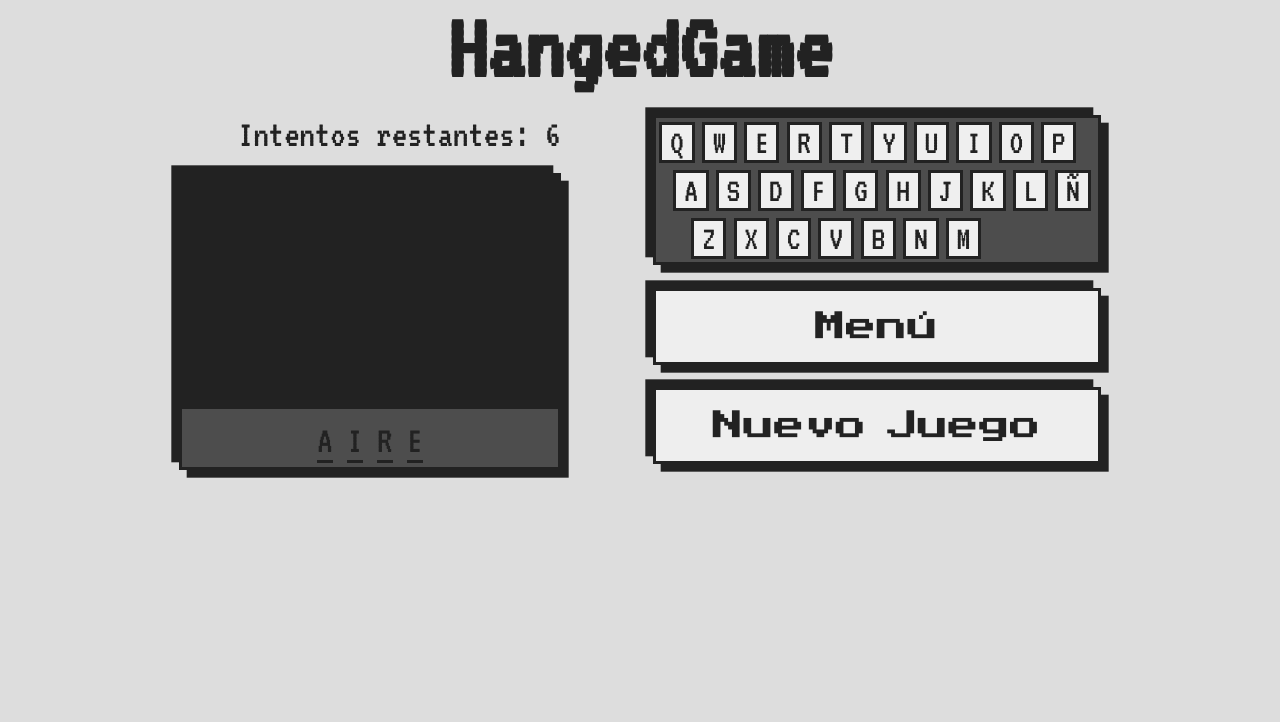
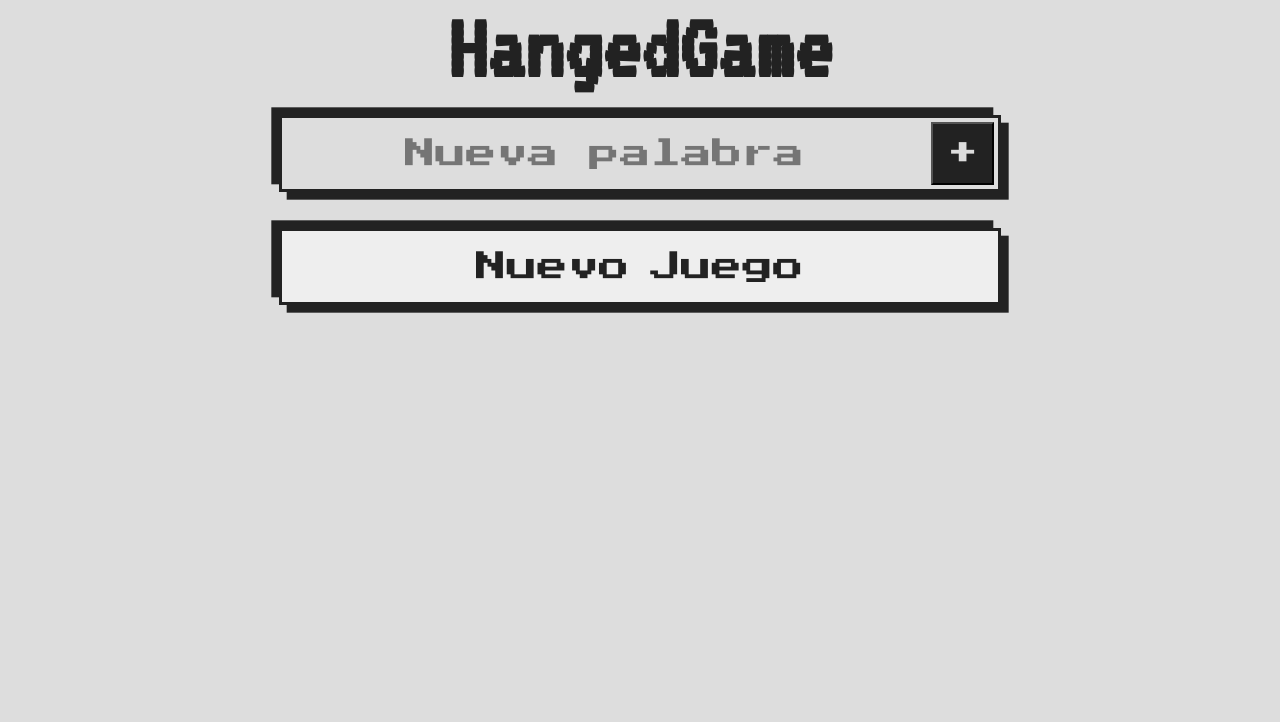
Before and after one commit to pablohernandezm/pablohernandezm.github.io, a plain HTML site: page Hangedgame/index.html in a window 1280 px wide. Both pictures are taken after a click on the button "Menú". Shown: the top 722 px of the page. Drawn offline with Linux system fonts and the light colour scheme.

Commit message:
Menú establecido

```diff
--- a/Hangedgame/game.js
+++ b/Hangedgame/game.js
@@ -1,4 +1,9 @@
+//Sections
+const game = document.getElementById("game");
+const mainMenu=document.getElementById("mainMenu");
+
 //Game items
+const ctrls = document.getElementById("controls");
 const gc = document.getElementById("gameContainer");
 const cv = document.createElement("canvas");
 const counter=document.getElementById("counter");
@@ -9,30 +14,30 @@ let attp;
 //Menu items
 const mc = document.getElementById("menuContainer");
 const menuBtn = document.createElement("input");
+const nWBtn = document.createElement("input");
 const nGBtn = document.createElement("input");
 const word = document.getElementById("word");
 
+menuBtn.addEventListener("click", menu);
+nGBtn.addEventListener("click", newGame);
+nWBtn.addEventListener("click", addWord);
+
+//New words
+const newWord = document.createElement("div");
+const nwForm = document.createElement("form")
+const newWordInput = document.createElement("input");
+const newWordAdd = document.createElement("input");
+
+let inGame=true;
 init();
 
 function init(){
-    /*Setting Game items */
-    attp=6;
-    counter.innerText=attp;
-    let wordn = Math.floor(Math.random()*words.length);
-    let wordstr = words[wordn];
-    for(let i=0; i<wordstr.length; i++){
-        let wordd = document.createElement("div");
-        setAttr(wordd, {"class":"letter"});
-        wordd.innerText=wordstr[i];
-        word.appendChild(wordd);
-
-    }
-
-
+    writeWord();
 
     /*Setting menu items*/
     setAttr(menuBtn, {"type":"button", "value":"Menú"});
     setAttr(nGBtn, {"type":"button", "value":"Nuevo Juego"});
+    setAttr(nWBtn, {"type":"button", "value":"Nueva Palabra"});
     mc.appendChild(menuBtn);
     mc.appendChild(nGBtn);
 
@@ -47,6 +52,43 @@ function init(){
         kb.appendChild(keybtn);
     });
 
+    setAttr(newWordInput, {"id":"nwI", "type":"text", "autocomplete":"off","aria-label":"Escribe la nueva palabra.",
+                            "pattern":"[a-zA-Z ñÑ]{2,8}", "title":"Solo létras de la A a la Z, de 2 a 8 carácteres", "placeholder":"Nueva palabra"});
+    newWordInput.setAttribute("required", "");
+
+    setAttr(newWordAdd, {"id":"nwAd","type":"submit", "value":"+"});
+    setAttr(newWord, {"id":"nw"});
+    nwForm.appendChild(newWordInput);
+    nwForm.appendChild(newWordAdd);
+    setAttr(nwForm, {"action":"javascript:addWord();"})
+    newWord.appendChild(nwForm);
+}
+
+function writeWord(){
+    attp=6;
+    counter.innerText=attp;
+    word.innerHTML="";
+
+    let wordn = Math.floor(Math.random()*words.length);
+    let wordstr = words[wordn];
+    for(let i=0; i<wordstr.length; i++){
+        let wordd = document.createElement("div");
+        setAttr(wordd, {"class":"letter"});
+        wordd.innerText=wordstr[i];
+        word.appendChild(wordd);
+    }
+}
+
+function newGame(){
+    if(!inGame){
+        toggleVista();
+        inGame=true;
+        mc.innerHTML="";
+        mc.appendChild(menuBtn);
+        mc.appendChild(nGBtn);
+        ctrls.appendChild(mc);
+    }
+    writeWord();
 }
 
 function setAttr(el, attr){
@@ -54,3 +96,26 @@ function setAttr(el, attr){
         el.setAttribute(key, attr[key]);
     }
 }
+
+function toggleVista(){
+    game.classList.toggle("hidden");
+    mainMenu.classList.toggle("hidden");
+}
+
+function menu(){
+    toggleVista();
+    mc.removeChild(menuBtn);
+
+    mainMenu.appendChild(newWord);
+    mainMenu.appendChild(mc);
+    inGame=false;
+
+}
+
+function addWord(){
+    let wrd = newWordInput.value;
+    wrd=wrd.toUpperCase();
+
+    words.push(wrd);
+    alert("Agregada: "+ wrd);
+}
--- a/Hangedgame/index.html
+++ b/Hangedgame/index.html
@@ -13,7 +13,7 @@
 <body>
     <main>
         <h1>HangedGame</h1>
-        <div class="game">
+        <div id="game">
             <div id="gameContainer">
                 <p>Intentos restantes: <span id="counter"></span></p>
                 <div class="screen">
@@ -27,6 +27,10 @@
                 <div id="menuContainer"></div>
             </div>
         </div>
+
+        <div id="mainMenu" class="hidden">
+
+        </div>
     </main>
 
     <footer>
--- a/Hangedgame/style.css
+++ b/Hangedgame/style.css
@@ -30,7 +30,7 @@ body{
     font-family: 'VT323', monospace;
 }
 
-.game{
+#game, #mainMenu{
     display: flex;
     flex-direction: column;
     padding: 0 4%;
@@ -65,11 +65,11 @@ h1{
     text-align: right;
 }
 
-#menuContainer input, .screen, #keyboard, .key{
+#menuContainer input, .screen, #keyboard, .key, #nw{
     border: solid .1rem var(--clr-pfont);
 }
 
-.screen, #keyboard, #menuContainer input{
+.screen, #keyboard, #menuContainer input, #nw{
     box-shadow: .2rem .2rem 0 var(--clr-pfont), -.2rem -.2rem 0 var(--clr-pfont);
 }
 
@@ -120,7 +120,7 @@ input{
     color:var(--clr-pfont);
 }
 
-#keyboard input:hover, #controls input:hover{
+#keyboard input:hover, #controls input:hover, #mainMenu input[type="button"]:hover{
     background-color: var(--clr-hover);
     cursor: pointer;
 }
@@ -136,6 +136,52 @@ input{
     border-bottom: .1rem solid var(--clr-pfont);
 }
 
+.hidden{
+    display: none !important;
+}
+
+#nw{
+    width: 100%;
+    display: inline-flex;
+    justify-content: space-between;
+    height: 2rem;
+    background-color: var(--clr-bg);
+    padding: .1rem;
+}
+
+#nw form{
+    display: flex;
+    justify-content: space-between;
+    width: 100%;
+}
+
+#nw *{
+    font-family: 'Press Start 2P', cursive;
+    font-size: .8rem;
+}
+
+#nwI{
+    width: 90%;
+    background-color: var(--clr-bg);
+    text-align: center;
+    border: none;
+}
+
+#nwI:invalid{
+    border-color: red;
+}
+
+#nwAd{
+    height: 100%;
+    background-color: var(--clr-pfont);
+    color:var(--clr-bg);
+    aspect-ratio: 1/1;
+}
+
+#nwAd:hover{
+    cursor: pointer;
+}
+
 @media only screen and (orientation:landscape){
     html{
         font-size: max(20px, 3vw);
@@ -146,8 +192,9 @@ input{
         align-items: center;
     }
 
-    .game{
+    #game{
         flex-direction: row;
+        justify-content: center;
         width: 80%;
     }
 
```
